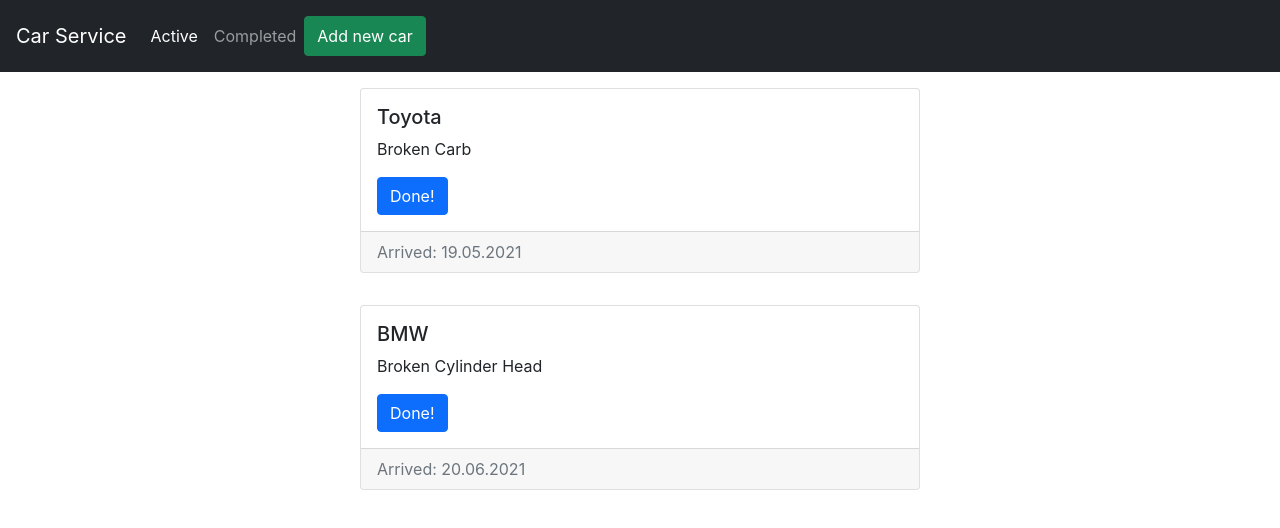
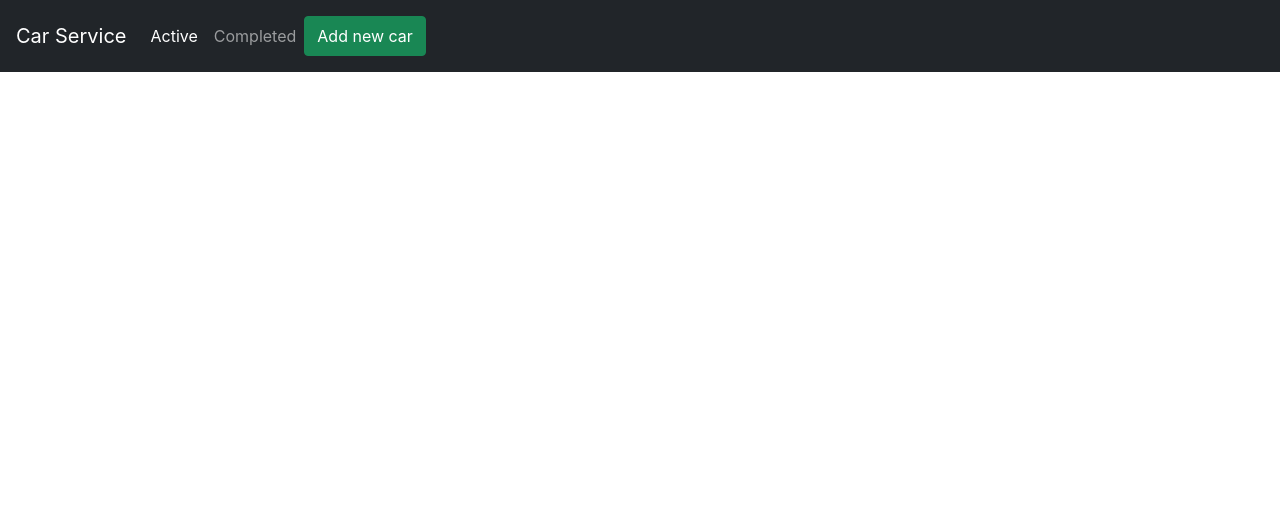
Before and after one commit to towaspace-git/waveaccess-test, a React (Create React App) app: page /active in a window 1280 px wide. Shown: the top 528 px of the page. Built offline with nearby package versions, Linux system fonts and the light colour scheme.

Commit message:
added localStorage

```diff
--- a/src/components/CarList/CarList.module.css
+++ b/src/components/CarList/CarList.module.css
@@ -5,5 +5,5 @@
     align-items: center;
     max-width: 600px;
     margin: 0 auto;
-    padding: 0px 20px;
+    padding: 20px;
 }
--- a/src/components/CarList/CompletedCarList/CompletedCarList.tsx
+++ b/src/components/CarList/CompletedCarList/CompletedCarList.tsx
@@ -5,14 +5,17 @@
 import { connect } from "react-redux";
 import { IRootState } from "../../../redux/rootState/rootState";
 import Layout from "../../Layout/Layout";
+import { CarAction, CompletedCarActionTypes } from "../../../redux/actions/actions";
 interface ICompletedCarListProps {
   cars: ICompletedCarProps[];
+  clearCars: () => void;
 }
 
-const CompletedCarList = ({ cars }: ICompletedCarListProps) => {
+const CompletedCarList = ({ cars, clearCars }: ICompletedCarListProps) => {
   return (
     <Layout>
     <div className={classes.CarListWrapper}>
+      <button className="btn btn-danger" onClick={clearCars}>Clear all cars</button>
       {cars.map((car) => {
         return <CompletedCar {...car}></CompletedCar>;
       })}
@@ -23,4 +26,7 @@
 const mapStateToProps = (state:IRootState) =>({
     cars: state.completedCars.cars
 })
-export default connect(mapStateToProps)(CompletedCarList);
+const mapDispatchToProps = (dispatch:Dispatch<CarAction>) => ({
+  clearCars: () => dispatch({type:CompletedCarActionTypes.clearCars})
+})
+export default connect(mapStateToProps, mapDispatchToProps)(CompletedCarList);
--- a/src/components/UI/Modal/Modal.tsx
+++ b/src/components/UI/Modal/Modal.tsx
@@ -8,6 +8,7 @@
 } from "../../../redux/actions/actions";
 import { IActiveCarProps } from "../../Car/ActiveCar/ActiveCar";
 import { ICompletedCarProps } from "../../Car/CompletedCar/CompletedCar";
+import {generateId} from '../../../redux/idGenerator/idGenerator'
 interface IModalProps {
   addCar: (car: IActiveCarProps) => void;
 }
@@ -32,7 +33,7 @@
   };
   const clickHandler = () => {
     const car: IActiveCarProps = {
-      id: 1,
+      id: generateId(),
       carArrivalDate: new Date().toDateString(),
       carName: carNameValue,
       carProblem: carProblemValue,
--- /dev/null
+++ b/src/redux/idGenerator/idGenerator.ts
@@ -0,0 +1,11 @@
+import {getStateFromLocalStorage} from '../localStorage/localStorage'
+
+export const generateId = ():number =>{
+    const state = getStateFromLocalStorage('active');
+    if(state.cars.length){
+        return state.cars[state.cars.length -1].id + 1
+    }
+    else{
+        return 0
+    }
+}
--- /dev/null
+++ b/src/redux/localStorage/localStorage.ts
@@ -0,0 +1,13 @@
+import { ICompletedCarAction } from "../actions/actions";
+import { IActiveCarListState } from "../reducers/activeCarListReducer";
+import { ICompletedCarListState } from "../reducers/completedCarListReducer";
+type StatesTypes = IActiveCarListState | ICompletedCarListState
+export const setStateToLocalStorage = (key:string, state:StatesTypes) =>{
+    const stateJSON = JSON.stringify(state);
+    localStorage.setItem(key, stateJSON);
+}
+
+export const getStateFromLocalStorage = (key:string):StatesTypes =>{
+    const state = JSON.parse(localStorage.getItem(key) || '{}');
+    return state;
+}
--- a/src/redux/reducers/activeCarListReducer.ts
+++ b/src/redux/reducers/activeCarListReducer.ts
@@ -1,37 +1,28 @@
 import { IActiveCarProps } from '../../components/Car/ActiveCar/ActiveCar';
 import { IActiveCarAction } from "../actions/actions";
 import {ActiveCarActionTypes} from '../actions/actions'
+import { setStateToLocalStorage, getStateFromLocalStorage } from '../localStorage/localStorage';
 export interface IActiveCarListState{
     cars:IActiveCarProps[];
 }
-
-const initialState:IActiveCarListState = {
-    cars:[
-        {
-            id: 1,
-            carName:"Toyota",
-            carProblem:"Broken Carb",
-            carArrivalDate:"19.05.2021"
-        },
-        {
-            id: 2,
-            carName:"BMW",
-            carProblem:"Broken Cylinder Head",
-            carArrivalDate:"20.06.2021"
-        }
-    ]
+if(!getStateFromLocalStorage('active').cars){
+    setStateToLocalStorage('active', {cars:[]})
 }
+const initialState:IActiveCarListState = getStateFromLocalStorage('active');
 
 export const activeCarListReducer = (state = initialState, action:IActiveCarAction) =>{
     switch(action.type){
         case ActiveCarActionTypes.addCar:{
-            return {...state, cars: [...state.cars, action.payload]};
+            const newState ={...state, cars: [...state.cars, action.payload]};
+            setStateToLocalStorage('active', newState);
+            return newState;
         }
         case ActiveCarActionTypes.removeCar:{
             let newState = state.cars;
             newState = newState.filter((car)=>{
                 return car.id !== action.payload.id
             })
+            setStateToLocalStorage('active', {...state, cars:newState});
             return {...state, cars:newState};
         }
         default: return state;
--- a/src/redux/reducers/completedCarListReducer.ts
+++ b/src/redux/reducers/completedCarListReducer.ts
@@ -1,40 +1,37 @@
+import { ICompletedCarProps } from "../../components/Car/CompletedCar/CompletedCar";
+import {
+  CompletedCarActionTypes,
+  ICompletedCarAction,
+} from "../actions/actions";
+import {
+  getStateFromLocalStorage,
+  setStateToLocalStorage,
+} from "../localStorage/localStorage";
 
-import { ICompletedCarProps } from "../../components/Car/CompletedCar/CompletedCar";
-import { CompletedCarActionTypes, ICompletedCarAction } from "../actions/actions";
+export interface ICompletedCarListState {
+  cars: ICompletedCarProps[];
+}
+if (!getStateFromLocalStorage("completed").cars) {
+  setStateToLocalStorage("completed", { cars: [] });
+}
+const initialState = getStateFromLocalStorage("completed");
 
-export interface ICompletedCarListState{
-    cars:ICompletedCarProps[];
-}
-
-
-const initialState:ICompletedCarListState = {
-    cars:[
-        {
-            id: 1,
-            carName:"Toyota",
-            carProblem:"Broken Carb",
-            carArrivalDate:"19.05.2021",
-            carCompleteDate:"213"
-        },
-        {
-            id: 2,
-            carName:"BMW",
-            carProblem:"Broken Cylinder Head",
-            carArrivalDate:"20.06.2021",
-            carCompleteDate:"cas"
-        }
-    ]
-}
-
-export const completedCarListReducer = (state = initialState, action:ICompletedCarAction) =>{
-    switch(action.type){
-        case CompletedCarActionTypes.clearCars:{
-            return {...state, cars:[]}
-        }
-        case CompletedCarActionTypes.completeCar:{
-            return {...state, cars:[...state.cars, action.payload]}
-        }
-        default: return state;
+export const completedCarListReducer = (
+  state = initialState,
+  action: ICompletedCarAction
+) => {
+  switch (action.type) {
+    case CompletedCarActionTypes.clearCars: {
+      const newState = { ...state, cars: [] };
+      setStateToLocalStorage("completed", newState);
+      return newState;
     }
-
-}
+    case CompletedCarActionTypes.completeCar: {
+      const newState = { ...state, cars: [...state.cars, action.payload] };
+      setStateToLocalStorage("completed", newState);
+      return newState;
+    }
+    default:
+      return state;
+  }
+};
```
